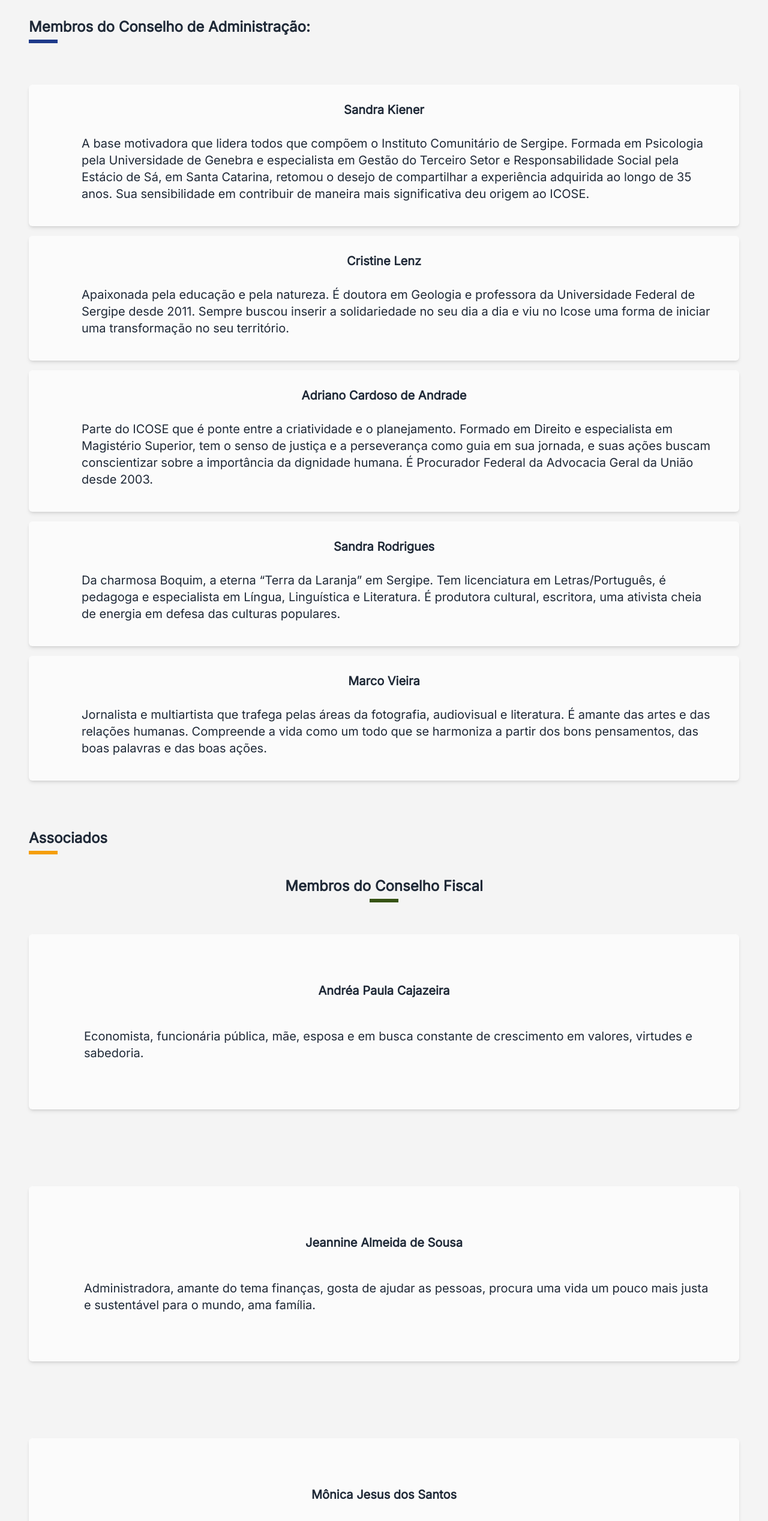
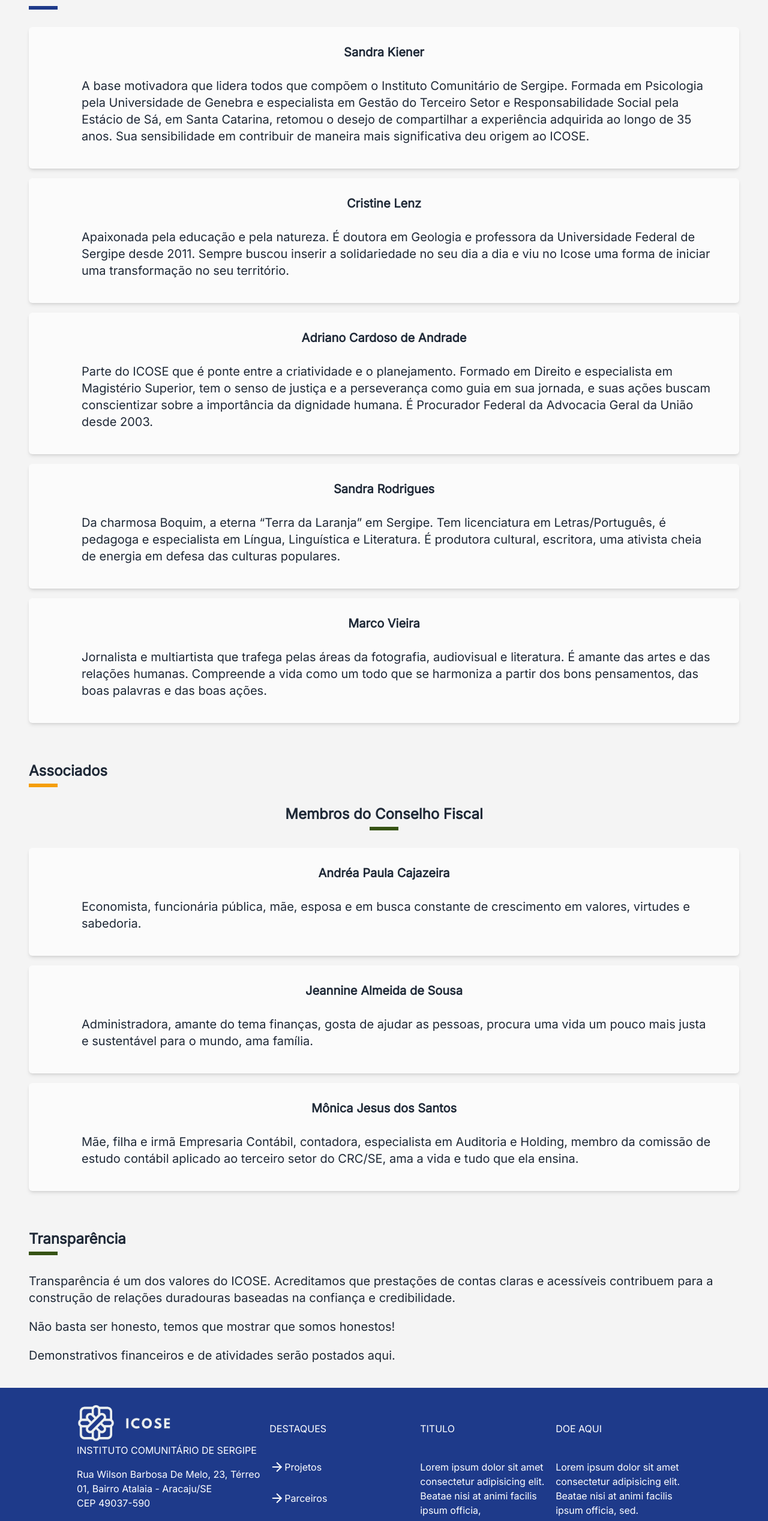
Before and after one commit to softeam-org/icose-web, a React (Vite) app: page /sobre in a window 1280 px wide. Shown: the part 183-2718 px from the top of the page at 60% size. Built offline with nearby package versions, Linux system fonts and the light colour scheme.

Commit message:
Refatora código

```diff
--- a/src/Pages/Sobre.jsx
+++ b/src/Pages/Sobre.jsx
@@ -1,71 +1,57 @@
 import Title from "@/components/Title";
-import CollaboratorCard from "@/components/About/Cards/CollaboratorCard";
-import AssociaCard from "@/components/About/Cards/AssociaCard";
+import MemberCard from "@/components/About/Cards/MemberCard";
 import Transparency from "@/components/About/Transparency/Transparency";
+import { administrators } from "data/administrators";
+import { fiscalCouncil } from "data/fiscalCouncil";
+
+const admList = administrators.map(e => {
+  return <MemberCard
+    key={e.name}
+    name={e.name}
+    text={e.description}
+  />
+});
+
+const fiscalCouncilList = fiscalCouncil.map(e => {
+  return <MemberCard
+    key={e.name}
+    name={e.name}
+    text={e.description}
+  />
+});
 
 function About() {
   return (
     <div className="bg-background-section w-full">
-      <div className="flex items-center justify-center flex-col mx-auto max-w-[110rem] pb-44 px-12">
-        <section className="flex flex-col space-y-20 pt-24 pb-20">
+      <div className="py-10 px-12 flex flex-col gap-16 items-center justify-center mx-auto max-w-[80rem]">
+        <section className="flex flex-col gap-10">
           <Title
-            color = "standed-blue."
-            content={"Membros do Conselho de Administração:"}
+            content="Membros do Conselho Administrativo"
           />
           <div className="space-y-4">
-            <CollaboratorCard
-              name = {"Sandra Kiener"}
-              text = {"A base motivadora que lidera todos que compõem o Instituto Comunitário de Sergipe. Formada em Psicologia pela Universidade de Genebra e especialista em Gestão do Terceiro Setor e Responsabilidade Social pela Estácio de Sá, em Santa Catarina, retomou o desejo de compartilhar a experiência adquirida ao longo de 35 anos. Sua sensibilidade em contribuir de maneira mais significativa deu origem ao ICOSE."}
-            />
-            <CollaboratorCard
-              name = {"Cristine Lenz"}
-              text = {"Apaixonada pela educação e pela natureza. É doutora em Geologia e professora da Universidade Federal de Sergipe desde 2011. Sempre buscou inserir a solidariedade no seu dia a dia e viu no Icose uma forma de iniciar uma transformação no seu território."}
-            />
-            <CollaboratorCard
-              name = {"Adriano Cardoso de Andrade"}
-              text = {"Parte do ICOSE que é ponte entre a criatividade e o planejamento. Formado em Direito e especialista em Magistério Superior, tem o senso de justiça e a perseverança como guia em sua jornada, e suas ações buscam conscientizar sobre a importância da dignidade humana. É Procurador Federal da Advocacia Geral da União desde 2003."}
-            />
-            <CollaboratorCard
-              name = {"Sandra Rodrigues"}
-              text = {"Da charmosa Boquim, a eterna “Terra da Laranja” em Sergipe. Tem licenciatura em Letras/Português, é pedagoga e especialista em Língua, Linguística e Literatura. É produtora cultural, escritora, uma ativista cheia de energia em defesa das culturas populares."}
-            />
-            <CollaboratorCard
-              name = {"Marco Vieira"}
-              text = {"Jornalista e multiartista que trafega pelas áreas da fotografia, audiovisual e literatura. É amante das artes e das relações humanas. Compreende a vida como um todo que se harmoniza a partir dos bons pensamentos, das boas palavras e das boas ações."}
-            />
+            {admList}
           </div>
         </section>
-        <section className="flex flex-col">
+
+        <section className="flex flex-col gap-10">
           <Title
-            color = "#F59E0B"
-            content={"Associados"}
+            color="#F59E0B"
+            content="Associados"
+          />
+          <section className="flex flex-col gap-10">
+            <Title
+              color="#365314"
+              content="Membros do Conselho Fiscal"
+              centeredTitle={true}
+            />
+            <div className="space-y-4">
+              {fiscalCouncilList}
+            </div>
+          </section>
 
-          />
-          <div className="w-full flex justify-center mt-12 mb-16">
-            <Title
-              color = "#365314"
-              content={"Membros do Conselho Fiscal"}
-              centeredTitle ={"center"}
-            />
-          </div>
-          <div className="space-y-32 mb-52">
-            <AssociaCard
-              name = {"Andréa Paula Cajazeira"}
-              text={"Economista, funcionária pública, mãe, esposa e em busca constante de crescimento em valores, virtudes e sabedoria."}
-            />
-              <AssociaCard
-              name = {"Jeannine Almeida de Sousa"}
-              text={"Administradora, amante do tema finanças, gosta de ajudar as pessoas, procura uma vida um pouco mais justa e sustentável para o mundo, ama família."}
-            />
-              <AssociaCard
-              name = {"Mônica Jesus dos Santos"}
-              text={"Mãe, filha e irmã Empresaria Contábil, contadora, especialista em Auditoria e Holding, membro da comissão de estudo contábil aplicado ao terceiro setor do CRC/SE, ama a vida e tudo que ela ensina."}
-            />
-          </div>
         </section>
-        <section className="w-full">
-          <Transparency/>
-        </section>
+
+        <Transparency/>
       </div>
     </div>
   );
```
